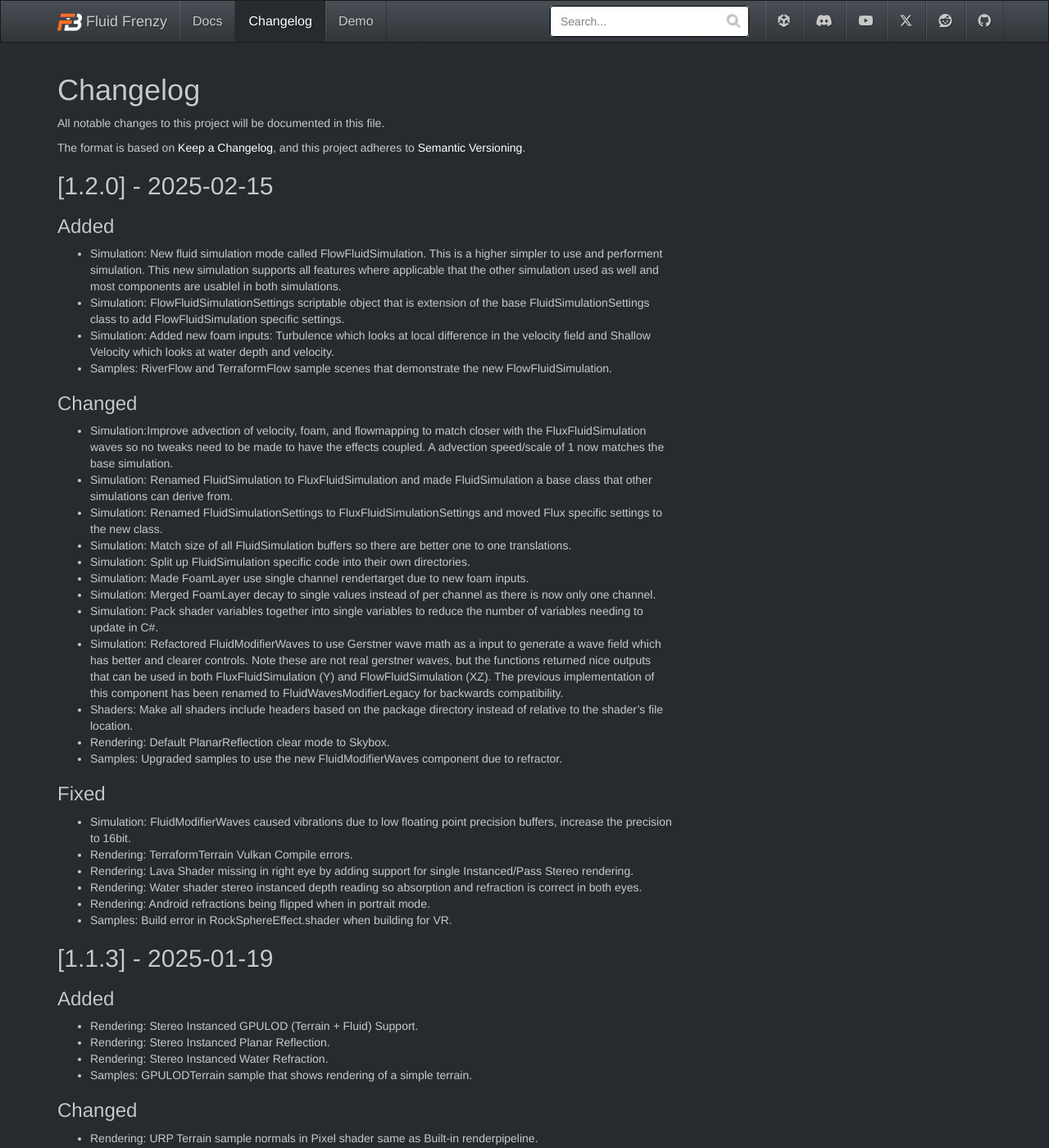
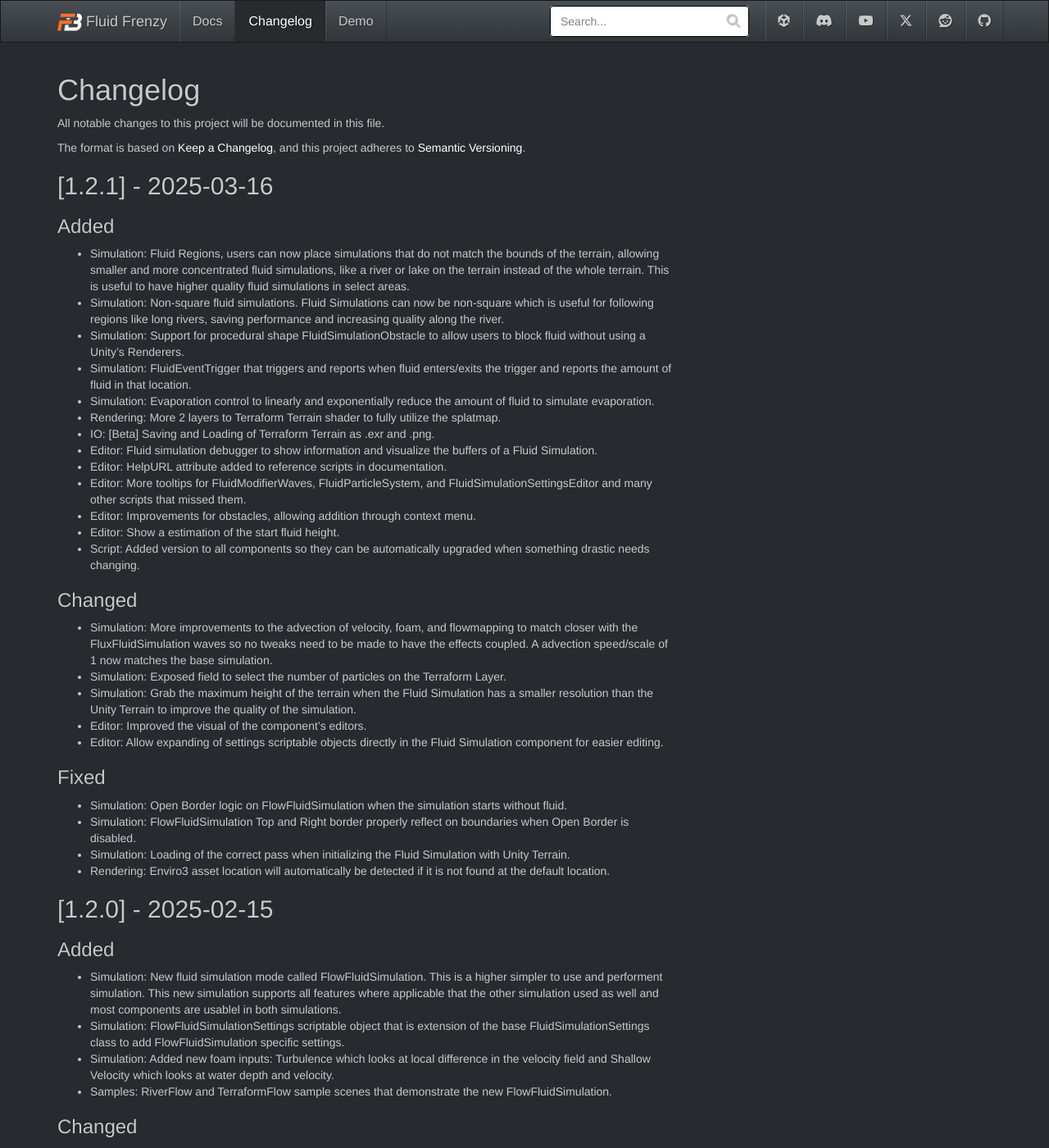
Before and after one commit to FrenzyByte/fluidfrenzy, a Jekyll site: the page built from _changelog/index.md, in a window 1280 px wide and 1400 px high. Shown: the whole window at 82% size. Built offline with Jekyll 4.4.1, drawn with Linux system fonts in a browser that asks for light colours.

Commit message:
v1.2.1 changelog.

```diff
--- a/_changelog/index.md
+++ b/_changelog/index.md
@@ -9,6 +9,36 @@ All notable changes to this project will be documented in this file.
 
 The format is based on [Keep a Changelog](https://keepachangelog.com/en/1.1.0/),
 and this project adheres to [Semantic Versioning](https://semver.org/spec/v2.0.0.html).
+
+## [1.2.1] - 2025-03-16
+
+### Added
+- Simulation: Fluid Regions, users can now place simulations that do not match the bounds of the terrain, allowing smaller and more concentrated fluid simulations, like a river or lake on the terrain instead of the whole terrain. This is useful to have higher quality fluid simulations in select areas.
+- Simulation: Non-square fluid simulations. Fluid Simulations can now be non-square which is useful for following regions like long rivers, saving performance and increasing quality along the river.
+- Simulation: Support for procedural shape FluidSimulationObstacle to allow users to block fluid without using a Unity's Renderers.
+- Simulation: FluidEventTrigger that triggers and reports when fluid enters/exits the trigger and reports the amount of fluid in that location.
+- Simulation: Evaporation control to linearly and exponentially reduce the amount of fluid to simulate evaporation.
+- Rendering: More 2 layers to Terraform Terrain shader to fully utilize the splatmap.
+- IO: [Beta] Saving and Loading of Terraform Terrain as .exr and .png.
+- Editor: Fluid simulation debugger to show information and visualize the buffers of a Fluid Simulation.
+- Editor: HelpURL attribute added to reference scripts in documentation.
+- Editor: More tooltips for FluidModifierWaves, FluidParticleSystem, and FluidSimulationSettingsEditor and many other scripts that missed them.
+- Editor: Improvements for obstacles, allowing addition through context menu.
+- Editor: Show a estimation of the start fluid height.
+- Script: Added version to all components so they can be automatically upgraded when something drastic needs changing.
+
+### Changed
+- Simulation: More improvements to the advection of velocity, foam, and flowmapping to match closer with the FluxFluidSimulation waves so no tweaks need to be made to have the effects coupled. A advection speed/scale of 1 now matches the base simulation.
+- Simulation: Exposed field to select the number of particles on the Terraform Layer.
+- Simulation: Grab the maximum height of the terrain when the Fluid Simulation has a smaller resolution than the Unity Terrain to improve the quality of the simulation.
+- Editor: Improved the visual of the component's editors.
+- Editor: Allow expanding of settings scriptable objects directly in the Fluid Simulation component for easier editing.
+
+### Fixed
+- Simulation: Open Border logic on FlowFluidSimulation when the simulation starts without fluid.
+- Simulation: FlowFluidSimulation Top and Right border properly reflect on boundaries when Open Border is disabled.
+- Simulation: Loading of the correct pass when initializing the Fluid Simulation with Unity Terrain.
+- Rendering: Enviro3 asset location will automatically be detected if it is not found at the default location.
 
 ## [1.2.0] - 2025-02-15
 
```
